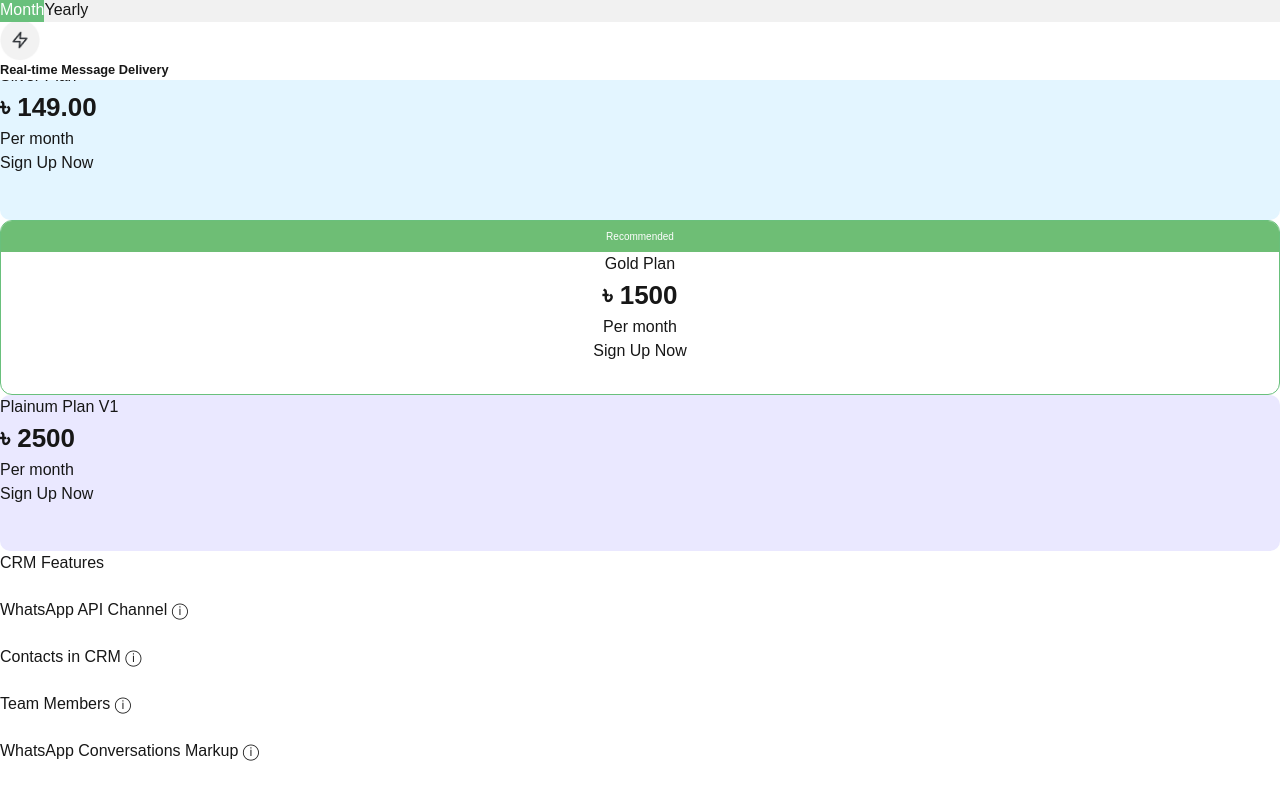
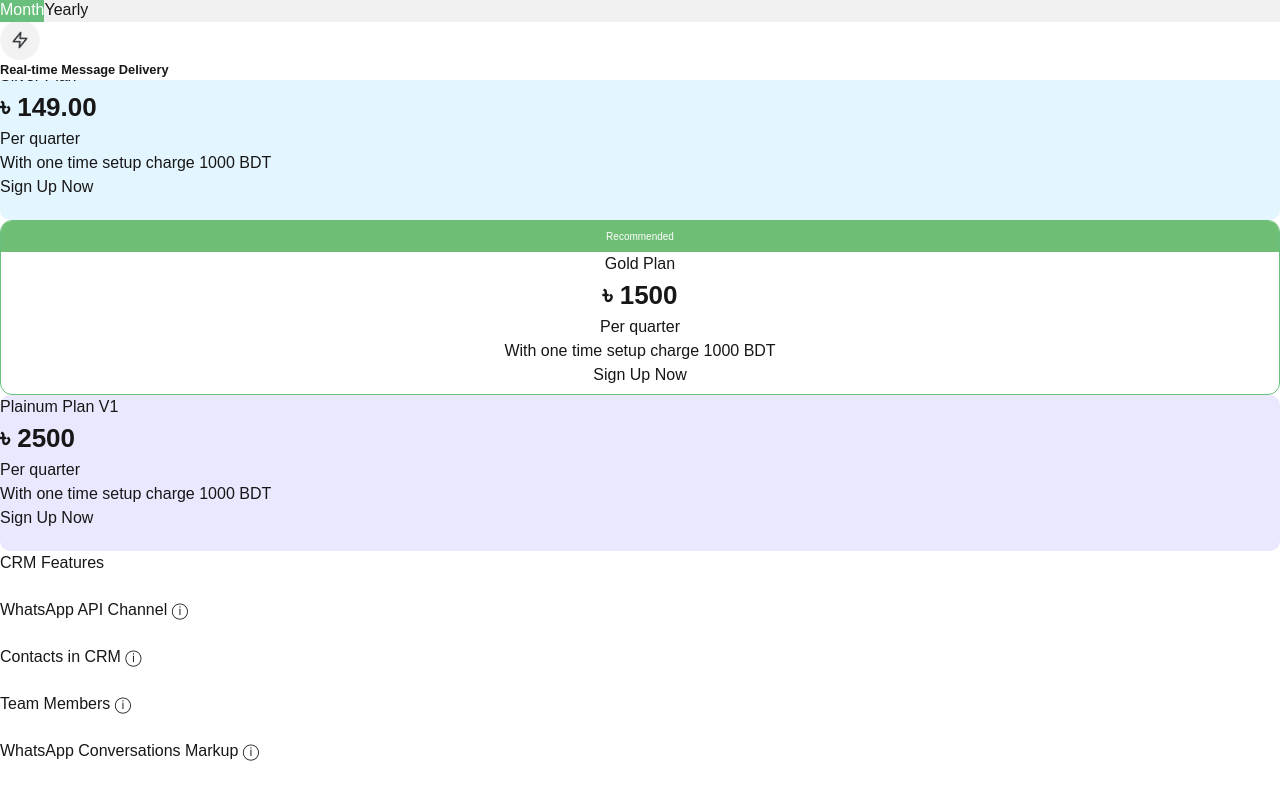
Before and after one commit to kowsarahammd80/watheta, a Next.js app: page /pricing in a window 1280 px wide. Shown: the part 748-1540 px from the top of the page. Built offline with nearby package versions, Linux system fonts and the light colour scheme.

Commit message:
priceAndHomepageRecheck

```diff
--- a/src/app/globals.css
+++ b/src/app/globals.css
@@ -21,6 +21,9 @@ body {
 }
 
 /* navbar */
+.webWideSizeSet{
+  width: 1111px;
+}
 .navbar {
   display: flex;
   justify-content: space-between;
@@ -30,7 +33,7 @@ body {
 }
 .navLogoDiv {
   width: 12vw;
-  height: 6vh;
+  height: 4.5vh;
 }
 .navLog {
   width: 100%;
@@ -481,7 +484,7 @@ body {
 }
 .homeBlogsCols2ImgDiv {
   width: 100%;
-  height: 42vh;
+  height: 400px;
 }
 .homeBlogsCols2Img {
   width: 100%;
@@ -489,7 +492,7 @@ body {
 }
 .homeBlogsCols1-1stImgDiv {
   width: 100%;
-  height: 42vh;
+  height: 400px;
 }
 .homeBlogsCols1-1stImg {
   width: 100%;
@@ -511,7 +514,7 @@ body {
 }
 .homeBlogsCols1-2ndImgDiv {
   width: 100%;
-  height: 25vh;
+  height: 250px;
 }
 
 /* HomegettingStart */
@@ -1335,8 +1338,8 @@ body {
     height: 5vh;
   }
   .navLogoDiv {
-    width: 68%;
-    height: 4vh;
+    width: 60%;
+    height: 5vh;
   }
   .navLog {
     width: 100%;
@@ -1710,7 +1713,7 @@ body {
   }
   .homeBlogsCols2ImgDiv {
     width: 100%;
-    height: 19.81vh;
+    height: 214px;
   }
   .homeBlogsCols2Img {
     width: 100%;
@@ -1718,7 +1721,7 @@ body {
   }
   .homeBlogsCols1-1stImgDiv {
     width: 100%;
-    height: 19.81vh;
+    height: 214px;
   }
   .homeBlogsCols1-1stImg {
     width: 100%;
@@ -1740,7 +1743,7 @@ body {
   }
   .homeBlogsCols1-2ndImgDiv {
     width: 100%;
-    height: 25vh;
+    height: 214px;
   }
   /* getting start */
   .gettingBg {
--- a/src/app/pricing/page.js
+++ b/src/app/pricing/page.js
@@ -182,7 +182,10 @@ const PricingPage = () => {
                   {isToggle === "month" ? "৳ 149.00" : "৳ 299.00"}
                 </p>
                 <p className="text-xs opacity-60">
-                  {isToggle === "month" ? " Per month" : " Per quarter"}
+                  {isToggle === "month" ? "Per quarter" : "Per Annual"}
+                </p>
+                <p className="text-xs opacity-60">
+                  {isToggle === "month" ? "With one time setup charge 1000 BDT" : ""}
                 </p>
                 <button className="text-sm text-white bg-green-500 px-4 py-1 rounded-full mt-2 border cardHover">
                   Sign Up Now
@@ -192,13 +195,16 @@ const PricingPage = () => {
             <div class="pricing-card -mt-3">
               <div class="pricing-header">Recommended</div>
               <div class="pricing-body">
-                <h1 className="packagePlaneNameText pt-3">Gold Plan</h1>
+                <h1 className="packagePlaneNameText pt-0">Gold Plan</h1>
                 <p className="pricingTKText">
                   {" "}
                   {isToggle === "month" ? "৳ 1500" : "৳ 12000"}{" "}
                 </p>
                 <p className="text-xs opacity-60">
-                  {isToggle === "month" ? " Per month" : " Per quarter"}
+                  {isToggle === "month" ? "Per quarter" : "Per Annual"}
+                </p>
+                <p className="text-xs opacity-60">
+                  {isToggle === "month" ? "With one time setup charge 1000 BDT" : ""}
                 </p>
                 <button className="text-sm text-white bg-green-500 px-4 py-1 rounded-full mt-2 border cardHover">
                   Sign Up Now
@@ -213,7 +219,10 @@ const PricingPage = () => {
                   {isToggle === "month" ? "৳ 2500" : "৳ 20000"}{" "}
                 </p>
                 <p className="text-xs opacity-60">
-                  {isToggle === "month" ? " Per month" : " Per quarter"}
+                  {isToggle === "month" ? "Per quarter" : "Per Annual"}
+                </p>
+                <p className="text-xs opacity-60">
+                  {isToggle === "month" ? "With one time setup charge 1000 BDT" : ""}
                 </p>
                 <button className="text-sm text-white bg-green-500 px-4 py-1 rounded-full mt-2 border cardHover">
                   Sign Up Now
@@ -689,7 +698,10 @@ const PricingPage = () => {
                   {isToggle === "month" ? "৳ 149.00" : "৳ 99.00"}
                 </p>
                 <p className="text-xs opacity-60">
-                  {isToggle === "month" ? " Per month" : " Per quarter"}
+                  {isToggle === "month" ? " Per quarter" : " Per annual"}
+                </p>
+                <p className="text-xs opacity-60">
+                  {isToggle === "month" ? "With one time setup charge 1000 BDT" : ""}
                 </p>
                 <button className="text-sm text-white bg-green-500 px-4 py-1 rounded-full mt-2 border cardHover">
                   Sign Up Now
@@ -931,7 +943,10 @@ const PricingPage = () => {
                   {isToggle === "month" ? "৳ 1500" : "$ 12000"}
                 </p>
                 <p className="text-xs opacity-60">
-                  {isToggle === "month" ? " Per month" : " Per quarter"}
+                  {isToggle === "month" ? " Per quarter" : "Per Annual"}
+                </p>
+                <p className="text-xs opacity-60">
+                  {isToggle === "month" ? "With one time setup charge 1000 BDT" : ""}
                 </p>
                 <button className="text-sm text-white bg-green-500 px-4 py-1 rounded-full mt-2 border cardHover">
                   Sign Up Now
@@ -1194,7 +1209,10 @@ const PricingPage = () => {
                   {isToggle === "month" ? "$ 2500" : "৳ 20000"}
                 </p>
                 <p className="text-xs opacity-60">
-                  {isToggle === "month" ? " Per month" : " Per quarter"}
+                  {isToggle === "month" ? "Per quarter" : "Per Annual"}
+                </p>
+                <p className="text-xs opacity-60">
+                  {isToggle === "month" ? "With one time setup charge 1000 BDT" : ""}
                 </p>
                 <button className="text-sm text-white bg-green-500 px-4 py-1 rounded-full mt-2 border cardHover">
                   Sign Up Now
--- a/src/components/HomeBlogs.jsx
+++ b/src/components/HomeBlogs.jsx
@@ -14,7 +14,7 @@ const HomeBlogs = () => {
   }, []);
   return (
     <div className="homeBlogsBg py-8 lg:py-16 xl:py-16 md:py-8 mt-24 lg:mt-0 xl:mt-0">
-      <section className="mx-5 lg:mx-48 xl:mx-48">
+      <section className="mx-5 lg:mx-64 xl:mx-64">
         {/* headline */}
         <div className="text-center w-full">
           <h1 className="homeBlogsHeadline">Watheta Recent Blogs</h1>
--- a/src/components/HomeBroadcaster.jsx
+++ b/src/components/HomeBroadcaster.jsx
@@ -109,7 +109,7 @@ const HomeBroadcaster = () => {
                   <span className="me-1 repleacesItemsLogoDiv">
                     <img
                       className="repleacesItemsLogo"
-                      src="/images/image 278.png"
+                      src="/images/image 252.png"
                       alt=""
                     />
                   </span>
--- a/src/components/HomeDrip.jsx
+++ b/src/components/HomeDrip.jsx
@@ -78,7 +78,7 @@ const HomeDrip = () => {
               </button>
             </div>
             <div
-              data-aos="fade-down"
+              data-aos="fade-up"
               data-aos-easing="linear"
               data-aos-duration="1500"
               className="py-8"
--- a/src/components/HomeGenerativeAI.jsx
+++ b/src/components/HomeGenerativeAI.jsx
@@ -72,7 +72,7 @@ const HomeGenerativeAI = () => {
                 Read more
               </button>
             </div>
-            <div data-aos="fade-down"
+            <div data-aos="fade-up"
             data-aos-easing="linear"
             data-aos-duration="1500" className="py-8">
               <p className="repleacesText">Replaces</p>
--- a/src/components/Navbar.jsx
+++ b/src/components/Navbar.jsx
@@ -44,6 +44,7 @@ const Navbar = () => {
     <div
       className={`fixed z-50 w-full ${navBar ? "bg-white/30 backdrop-blur-2xl" : "bg-transparent"}`}
     >
+      {/* mx-1 lg:mx-20 xl:mx-32 md:mx-5 */}
       <div className="mx-1 lg:mx-20 xl:mx-32 md:mx-5">
         <nav className="navbar">
           {/* Logo */}
@@ -66,8 +67,8 @@ const Navbar = () => {
               { name: "Blogs", href: "/blogs" },
               { name: "Help", href: "/help" },
               { name: "Contact ", href: "/contact" },
-              { name: "Use Case ", href: "/" },
-              { name: "Affiliate ", href: "/" },
+              { name: "Use Case ", href: "/usecase" },
+              { name: "Affiliate ", href: "/affiliate" },
 
             ].map((link) => (
               <Link
--- a/src/components/TrustedCustomers.jsx
+++ b/src/components/TrustedCustomers.jsx
@@ -12,7 +12,6 @@ const TrustedCustomers = () => {
       <section className="mx-5 lg:mx-48 py-10">
         <div
           data-aos="fade-up"
-
           className=" grid grid-cols-4 lg:grid-cols-5 xl:grid-cols-5 md:grid-cols-3 gap-x-5 gap-y-5 lg:gap-y-16 xl:gap-y-16 md:gap-y-8"
         >
           <div className="trustLogoDiv">
```
Also changed, not shown: src/components/HomeCrm.jsx (+4 -5 lines), src/components/Teambox.jsx (+13 -9 lines), src/components/WhatsAppChatBots.jsx (+5 -4 lines), src/components/WhtasAppCommerce.jsx (+20 -12 lines).
